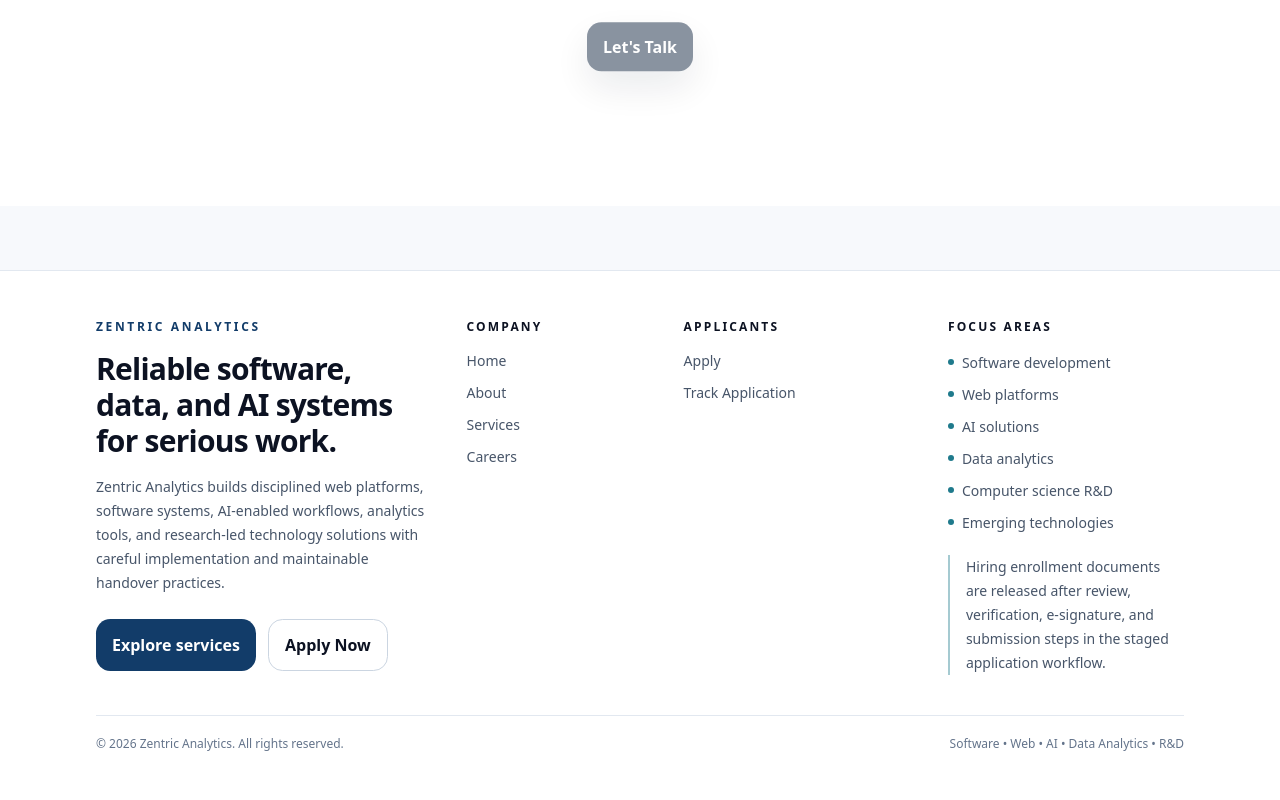
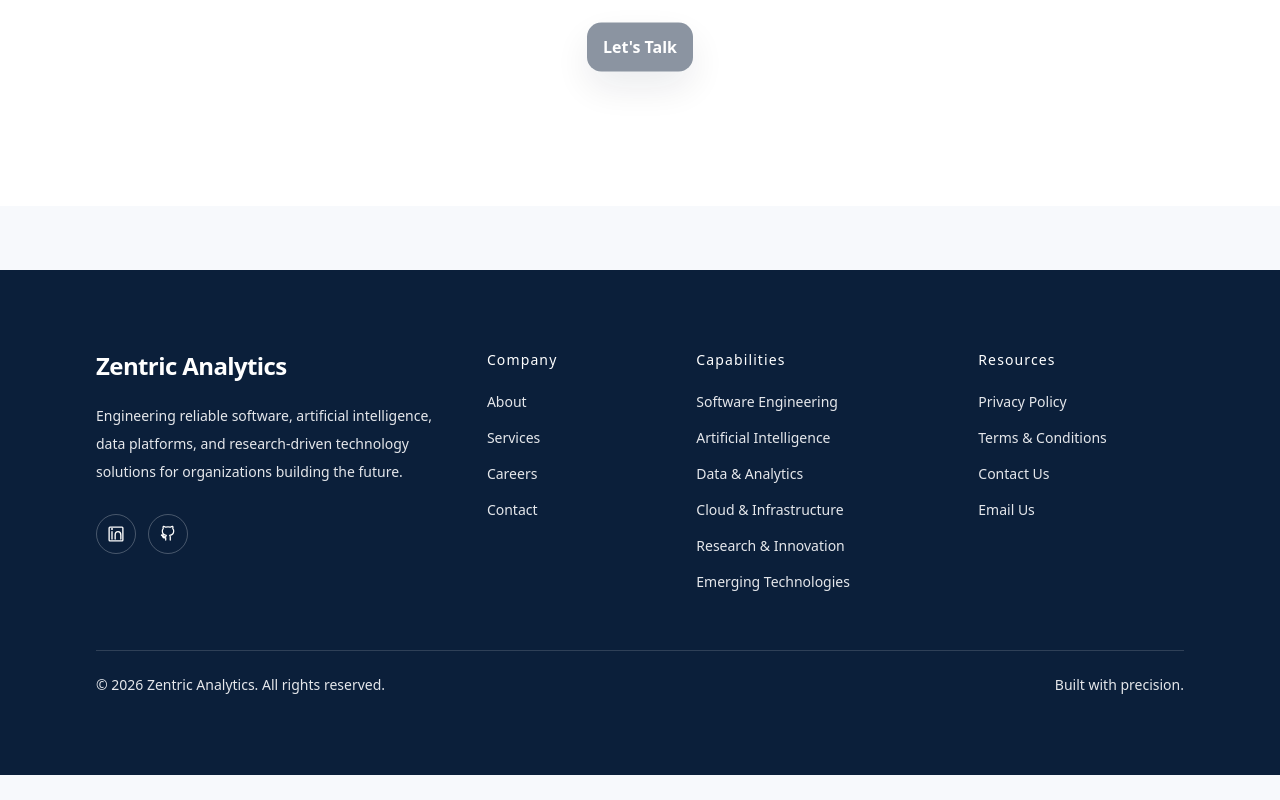
Before and after one commit to Zentric-Analytics/Zentricanalytics.com, a Next.js app: page / in a window 1280 px wide. Shown: the part 9094-9894 px from the top of the page. After the commit the page ends 9869 px from the top, so only its background shows below. Built offline with nearby package versions, Linux system fonts and the light colour scheme.

Commit message:
Redesign global footer

```diff
--- a/src/components/SiteFooter.tsx
+++ b/src/components/SiteFooter.tsx
@@ -1,19 +1,31 @@
 import Link from 'next/link';
-import { applicantNavigationLinks, primaryNavigationLinks } from './navigation';
 
-const focusAreas = [
-  'Software development',
-  'Web platforms',
-  'AI solutions',
-  'Data analytics',
-  'Computer science R&D',
-  'Emerging technologies',
-];
+const companyLinks = [
+  ['/about', 'About'],
+  ['/services', 'Services'],
+  ['/careers', 'Careers'],
+  ['/contact', 'Contact'],
+] as const;
+
+const capabilityLinks = [
+  'Software Engineering',
+  'Artificial Intelligence',
+  'Data & Analytics',
+  'Cloud & Infrastructure',
+  'Research & Innovation',
+  'Emerging Technologies',
+] as const;
+
+const resourceLinks = [
+  ['/privacy', 'Privacy Policy'],
+  ['/terms', 'Terms & Conditions'],
+  ['/contact', 'Contact Us'],
+] as const;
 
 function FooterLink({ href, label }: { href: string; label: string }) {
   return (
     <Link
-      className="w-fit text-sm font-medium text-slate-600 transition hover:text-brand"
+      className="w-fit text-sm font-normal leading-6 text-[#E5E7EB] underline-offset-4 transition-colors duration-200 hover:text-[#10B981] hover:underline focus-visible:outline focus-visible:outline-2 focus-visible:outline-offset-4 focus-visible:outline-[#4FC3F7]"
       href={href}
     >
       {label}
@@ -22,77 +34,102 @@ function FooterLink({ href, label }: { href: string; label: string }) {
 }
 
 function FooterHeading({ children }: { children: React.ReactNode }) {
+  return <h3 className="text-sm font-medium tracking-[0.08em] text-white">{children}</h3>;
+}
+
+function LinkedInIcon() {
   return (
-    <h3 className="text-xs font-bold uppercase tracking-[0.18em] text-ink">
+    <svg aria-hidden="true" className="h-5 w-5" fill="none" viewBox="0 0 24 24">
+      <path d="M7.2 9.2V18" stroke="currentColor" strokeLinecap="round" strokeLinejoin="round" strokeWidth="1.6" />
+      <path d="M11 18v-4.8c0-2.35 1.32-4 3.44-4 2.05 0 3.36 1.42 3.36 4V18" stroke="currentColor" strokeLinecap="round" strokeLinejoin="round" strokeWidth="1.6" />
+      <path d="M7.2 6.1h.01" stroke="currentColor" strokeLinecap="round" strokeLinejoin="round" strokeWidth="2.4" />
+      <path d="M4.75 3.75h14.5a1 1 0 0 1 1 1v14.5a1 1 0 0 1-1 1H4.75a1 1 0 0 1-1-1V4.75a1 1 0 0 1 1-1Z" stroke="currentColor" strokeWidth="1.6" />
+    </svg>
+  );
+}
+
+function GitHubIcon() {
+  return (
+    <svg aria-hidden="true" className="h-5 w-5" fill="none" viewBox="0 0 24 24">
+      <path d="M9.25 19.25v-2.7c-2.95.65-3.55-1.25-3.55-1.25-.48-1.22-1.18-1.55-1.18-1.55-.97-.66.07-.65.07-.65 1.07.08 1.64 1.1 1.64 1.1.95 1.63 2.5 1.16 3.1.89.1-.7.38-1.17.68-1.44-2.35-.27-4.82-1.18-4.82-5.24 0-1.16.41-2.1 1.1-2.84-.11-.27-.48-1.35.1-2.8 0 0 .9-.29 2.94 1.08a10.2 10.2 0 0 1 5.36 0c2.04-1.37 2.94-1.08 2.94-1.08.58 1.45.21 2.53.1 2.8.69.74 1.1 1.68 1.1 2.84 0 4.08-2.48 4.96-4.85 5.23.39.34.73 1 .73 2v3.61" stroke="currentColor" strokeLinecap="round" strokeLinejoin="round" strokeWidth="1.5" />
+    </svg>
+  );
+}
+
+function SocialLink({ href, label, children }: { href: string; label: string; children: React.ReactNode }) {
+  return (
+    <a
+      aria-label={label}
+      className="inline-flex h-10 w-10 items-center justify-center rounded-full border border-white/25 text-white transition-colors duration-200 hover:border-[#10B981] hover:text-[#10B981] focus-visible:outline focus-visible:outline-2 focus-visible:outline-offset-4 focus-visible:outline-[#4FC3F7]"
+      href={href}
+      rel="noreferrer"
+      target="_blank"
+    >
       {children}
-    </h3>
+    </a>
   );
 }
 
 export function SiteFooter() {
-  const year = new Date().getFullYear();
-
   return (
-    <footer className="mt-16 border-t border-slate-200 bg-white text-ink" aria-label="Site footer">
-      <div className="mx-auto w-full max-w-6xl min-w-0 px-4 py-12 sm:px-6 lg:px-8">
-        <div className="grid min-w-0 gap-10 lg:grid-cols-[minmax(0,1.4fr)_minmax(0,0.75fr)_minmax(0,0.95fr)_minmax(0,1fr)]">
-          <section className="min-w-0" aria-labelledby="footer-brand">
-            <p className="text-xs font-bold uppercase tracking-[0.22em] text-brand">
+    <footer className="mt-16 bg-[#0B1F3A] text-white" aria-label="Site footer">
+      <div className="mx-auto w-full max-w-6xl px-4 py-16 sm:px-6 sm:py-20 lg:px-8">
+        <div className="grid gap-12 md:grid-cols-2 lg:grid-cols-[minmax(0,1.45fr)_minmax(0,0.7fr)_minmax(0,1fr)_minmax(0,0.85fr)] lg:gap-10">
+          <section aria-labelledby="footer-company-identity" className="min-w-0">
+            <h2 id="footer-company-identity" className="text-2xl font-bold tracking-tight text-white">
               Zentric Analytics
+            </h2>
+            <p className="mt-5 max-w-md text-sm leading-7 text-[#E5E7EB]">
+              Engineering reliable software, artificial intelligence, data platforms, and research-driven technology solutions for organizations building the future.
             </p>
-            <h2 id="footer-brand" className="mt-4 max-w-xl break-words text-2xl font-bold tracking-tight text-ink sm:text-3xl">
-              Reliable software, data, and AI systems for serious work.
-            </h2>
-            <p className="mt-4 max-w-2xl break-words text-sm leading-6 text-slate-600">
-              Zentric Analytics builds disciplined web platforms, software systems, AI-enabled workflows, analytics tools, and research-led technology solutions with careful implementation and maintainable handover practices.
-            </p>
-            <div className="mt-6 flex min-w-0 flex-col gap-3 sm:flex-row sm:flex-wrap">
-              <Link className="btn btn-primary" href="/services">
-                Explore services
-              </Link>
-              <Link className="btn btn-secondary" href="/apply">
-                Apply Now
-              </Link>
+            <div className="mt-7 flex items-center gap-3" aria-label="Social links">
+              <SocialLink href="https://www.linkedin.com" label="Zentric Analytics on LinkedIn">
+                <LinkedInIcon />
+              </SocialLink>
+              <SocialLink href="https://github.com" label="Zentric Analytics on GitHub">
+                <GitHubIcon />
+              </SocialLink>
             </div>
           </section>
 
-          <nav className="min-w-0 border-t border-slate-200 pt-6 sm:border-t-0 sm:pt-0" aria-label="Company links">
+          <nav aria-label="Company" className="min-w-0">
             <FooterHeading>Company</FooterHeading>
-            <div className="mt-4 flex min-w-0 flex-col gap-3">
-              {primaryNavigationLinks.map(([href, label]) => (
+            <div className="mt-5 flex flex-col gap-3">
+              {companyLinks.map(([href, label]) => (
                 <FooterLink key={href} href={href} label={label} />
               ))}
             </div>
           </nav>
 
-          <nav className="min-w-0 border-t border-slate-200 pt-6 sm:border-t-0 sm:pt-0" aria-label="Applicant links">
-            <FooterHeading>Applicants</FooterHeading>
-            <div className="mt-4 flex min-w-0 flex-col gap-3">
-              {applicantNavigationLinks.map(([href, label]) => (
-                <FooterLink key={href} href={href} label={label} />
+          <nav aria-label="Capabilities" className="min-w-0">
+            <FooterHeading>Capabilities</FooterHeading>
+            <div className="mt-5 flex flex-col gap-3">
+              {capabilityLinks.map((label) => (
+                <FooterLink key={label} href="/services" label={label} />
               ))}
             </div>
           </nav>
 
-          <section className="min-w-0 border-t border-slate-200 pt-6 sm:border-t-0 sm:pt-0" aria-labelledby="footer-focus">
-            <FooterHeading>Focus areas</FooterHeading>
-            <ul id="footer-focus" className="mt-4 grid min-w-0 gap-2">
-              {focusAreas.map((area) => (
-                <li className="flex min-w-0 items-start gap-2 text-sm leading-6 text-slate-600" key={area}>
-                  <span className="mt-2 h-1.5 w-1.5 shrink-0 rounded-full bg-accent" aria-hidden="true" />
-                  <span className="min-w-0 break-words">{area}</span>
-                </li>
+          <nav aria-label="Resources" className="min-w-0">
+            <FooterHeading>Resources</FooterHeading>
+            <div className="mt-5 flex flex-col gap-3">
+              {resourceLinks.map(([href, label]) => (
+                <FooterLink key={href} href={href} label={label} />
               ))}
-            </ul>
-            <p className="mt-5 min-w-0 border-l-2 border-accent/40 pl-4 text-sm leading-6 text-slate-600">
-              Hiring enrollment documents are released after review, verification, e-signature, and submission steps in the staged application workflow.
-            </p>
-          </section>
+              {/* Placeholder email address for future company contact update. */}
+              <a
+                className="w-fit text-sm font-normal leading-6 text-[#E5E7EB] underline-offset-4 transition-colors duration-200 hover:text-[#10B981] hover:underline focus-visible:outline focus-visible:outline-2 focus-visible:outline-offset-4 focus-visible:outline-[#4FC3F7]"
+                href="mailto:hello@example.com"
+              >
+                Email Us
+              </a>
+            </div>
+          </nav>
         </div>
 
-        <div className="mt-10 flex min-w-0 flex-col gap-2 border-t border-slate-200 pt-5 text-xs text-slate-500 sm:flex-row sm:items-center sm:justify-between">
-          <p className="min-w-0 break-words">© {year} Zentric Analytics. All rights reserved.</p>
-          <p className="min-w-0 break-words">Software • Web • AI • Data Analytics • R&D</p>
+        <div className="mt-14 flex flex-col gap-4 border-t border-white/15 pt-6 text-sm text-[#E5E7EB] sm:flex-row sm:items-center sm:justify-between">
+          <p>© 2026 Zentric Analytics. All rights reserved.</p>
+          <p>Built with precision.</p>
         </div>
       </div>
     </footer>
```
